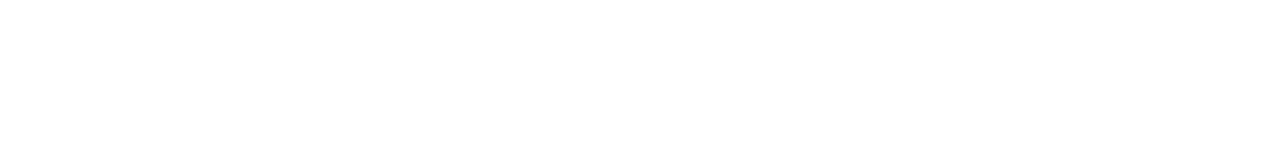
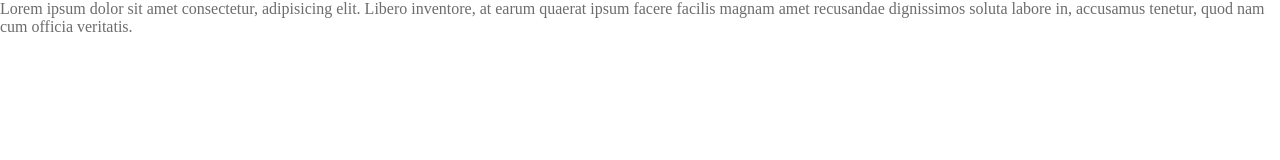
Before and after one commit to Gabrielfs20/project-rocketseat, a plain HTML site: page Projeto Viagem/index.html in a window 1280 px wide. Drawn offline with Linux system fonts and the light colour scheme.

Commit message:
iniciando style guide

```diff
--- a/Projeto Viagem/index.html
+++ b/Projeto Viagem/index.html
@@ -8,6 +8,8 @@
     <link rel="stylesheet" href="styles/style.css">
 </head>
 <body>
-
+    <p>
+        Lorem ipsum dolor sit amet consectetur, adipisicing elit. Libero inventore, at earum quaerat ipsum facere facilis magnam amet recusandae dignissimos soluta labore in, accusamus tenetur, quod nam cum officia veritatis.
+    </p>
 </body>
 </html>
--- a/Projeto Viagem/styles/global.css
+++ b/Projeto Viagem/styles/global.css
@@ -3,3 +3,18 @@
     padding: 0;
     box-sizing: border-box;
 }
+
+:root {
+    --brand-color: #EF5F4C;
+    --background-color: #ffffff;
+    --surface-color: #f5f5f5;
+    --skeleton-color: d9d9d9;
+    --shape-transparency: #ffffff91;
+    --text-color-primary: #313131;
+    --text-color-secondary: #6c6c6c;
+}
+
+body{
+    color: var(--text-color-secondary);
+    background-color: var(--background-color);
+}
```
Also changed, not shown: Projeto Viagem/assets/AirplaneTilt.svg (added), Projeto Viagem/assets/Image 01.png (added), Projeto Viagem/assets/Image 02.png (added), Projeto Viagem/assets/Image 03.png (added), Projeto Viagem/assets/Image 04.png (added), Projeto Viagem/assets/Image 05.png (added), Projeto Viagem/assets/Image 06.png (added), Projeto Viagem/assets/Image 07.png (added), Projeto Viagem/assets/Image 08.png (added), Projeto Viagem/assets/Image 09.png (added), Projeto Viagem/assets/Image 10.png (added), Projeto Viagem/assets/Image 11.png (added), Projeto Viagem/assets/Image.svg (added), Projeto Viagem/assets/Logo.svg (added), 2 more files, 1 other file.
